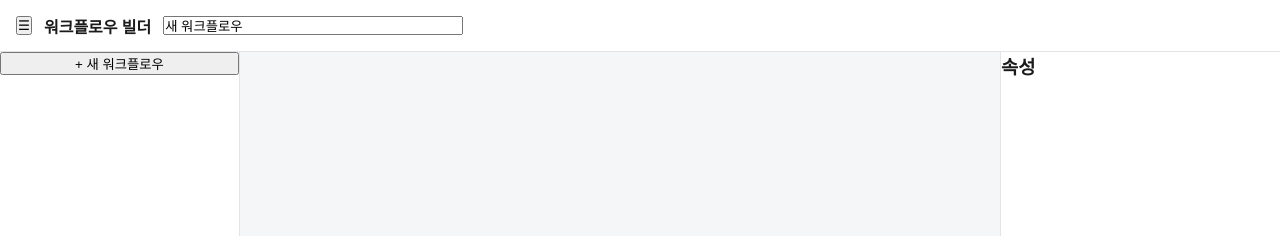
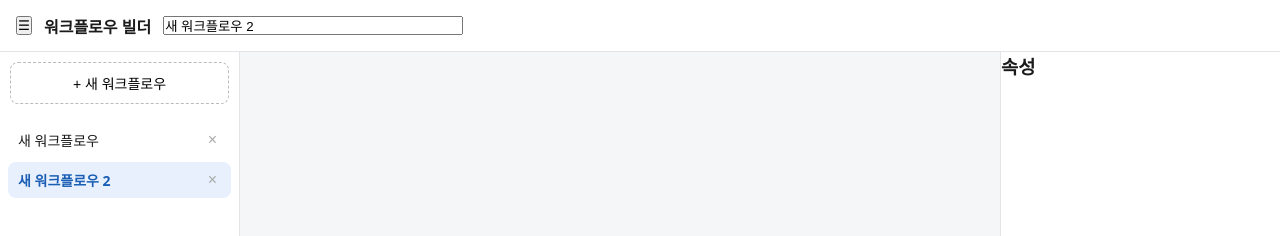
Before and after one commit to joker8awesome/workflow-builder, a plain HTML site: page index.html in a window 1280 px wide. Both pictures are taken after a click on the button "+ 새 워크플로우". Shown: the top 236 px of the page. Drawn offline with Linux system fonts and the light colour scheme.

Commit message:
feat: sidebar workflow list CRUD

```diff
--- a/index.html
+++ b/index.html
@@ -14,6 +14,14 @@
   #canvas{position:absolute;inset:0}
   #inspector{width:280px;background:#fff;border-left:1px solid #e2e4e8;flex-shrink:0;overflow-y:auto}
   @media(max-width:900px){#sidebar{position:absolute;z-index:10;height:100%;transform:translateX(-100%);transition:transform .2s}#sidebar.open{transform:none}#inspector{position:absolute;right:0;z-index:10;height:100%;transform:translateX(100%);transition:transform .2s}#inspector.open{transform:none}}
+#wf-list{list-style:none;padding:8px;overflow-y:auto;flex:1}
+#wf-list li{display:flex;justify-content:space-between;align-items:center;padding:8px 10px;border-radius:8px;cursor:pointer;font-size:14px;margin-bottom:4px}
+#wf-list li:hover{background:#f0f1f3}
+#wf-list li.active{background:#e8f0fe;color:#1a5fb4;font-weight:600}
+#wf-list .wf-del{border:none;background:none;font-size:16px;color:#aaa;cursor:pointer;padding:0 4px}
+#wf-list .wf-del:hover{color:#d33}
+#add-wf{margin:10px;padding:10px;border:1px dashed #bbb;border-radius:8px;background:none;cursor:pointer;font-size:14px}
+#add-wf:hover{background:#f0f1f3}
 </style>
 </head>
 <body>
@@ -100,10 +108,60 @@ function currentWorkflow() {
   return store.workflows.find(w => w.id === store.activeWorkflowId) || null;
 }
 
+// === Sidebar ===
+function renderSidebar() {
+  const ul = document.getElementById('wf-list');
+  ul.innerHTML = '';
+  store.workflows.forEach(wf => {
+    const li = document.createElement('li');
+    li.textContent = wf.name;
+    li.className = wf.id === store.activeWorkflowId ? 'active' : '';
+    li.dataset.id = wf.id;
+    li.addEventListener('click', () => {
+      store.activeWorkflowId = wf.id;
+      document.getElementById('wf-name').value = wf.name;
+      renderAll(); saveStore();
+    });
+    const del = document.createElement('button');
+    del.textContent = '×';
+    del.className = 'wf-del';
+    del.addEventListener('click', (e) => {
+      e.stopPropagation();
+      if (!confirm('워크플로우를 삭제할까요?')) return;
+      store.workflows = store.workflows.filter(w => w.id !== wf.id);
+      if (store.activeWorkflowId === wf.id) {
+        store.activeWorkflowId = store.workflows[0]?.id || null;
+      }
+      renderAll(); saveStore(true);
+    });
+    li.appendChild(del);
+    ul.appendChild(li);
+  });
+}
+
+document.getElementById('add-wf').addEventListener('click', () => {
+  const wf = defaultWorkflow('새 워크플로우 ' + (store.workflows.length + 1));
+  store.workflows.push(wf);
+  store.activeWorkflowId = wf.id;
+  document.getElementById('wf-name').value = wf.name;
+  renderAll(); saveStore(true);
+});
+
+function renderAll() {
+  renderSidebar();
+  renderCanvas();
+  renderInspector();
+}
+
+// 임시 stub (Task 4/6에서 실제 구현)
+function renderCanvas() {}
+function renderInspector() {}
+
 // 초기화
 loadStore();
 const wf0 = currentWorkflow();
 if (wf0) document.getElementById('wf-name').value = wf0.name;
+renderAll();
 </script>
 </body>
 </html>
```
